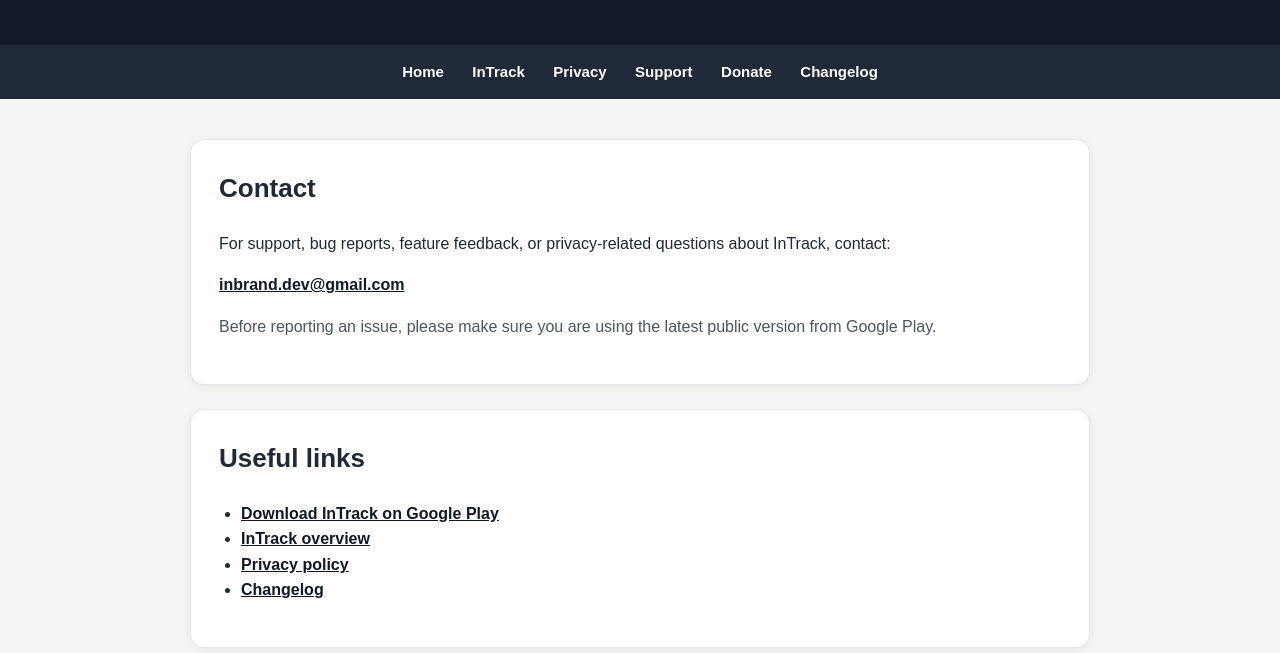
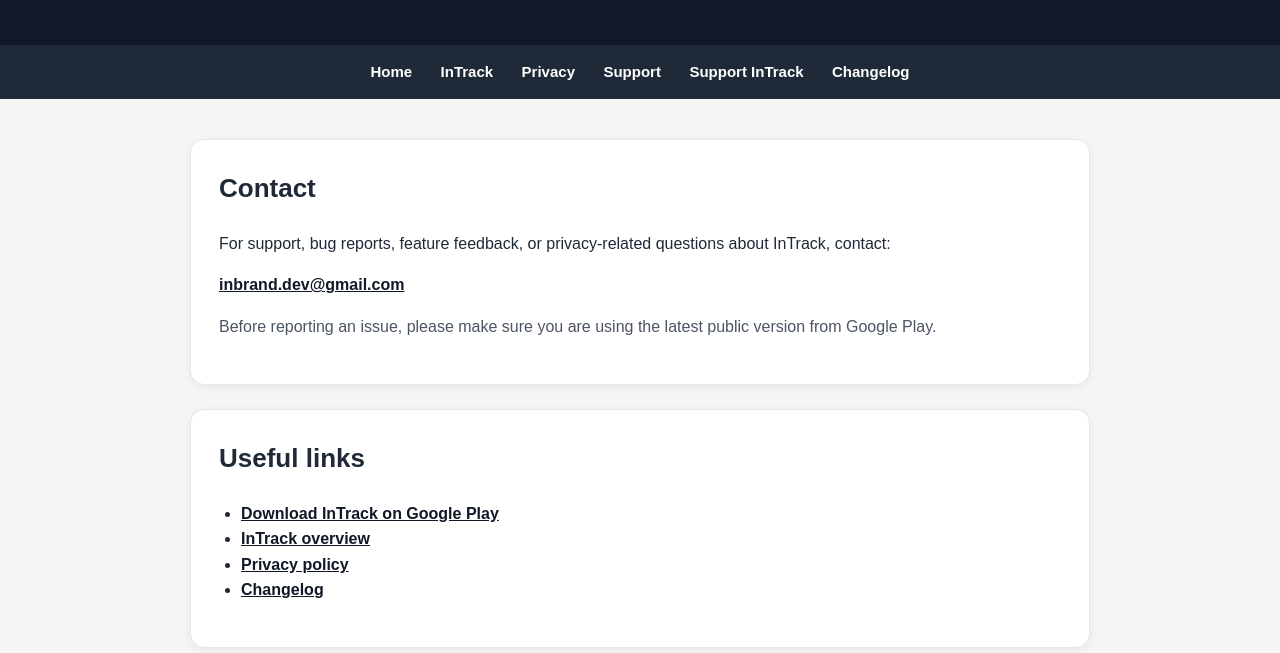
Before and after one commit to inbrand-dev/inbrands-site, a plain HTML site: page support.html in a window 1280 px wide. Shown: the part 147-800 px from the top of the page. Drawn offline with Linux system fonts and the light colour scheme.

Commit message:
Update navigation to Support InTrack page

```diff
--- a/support.html
+++ b/support.html
@@ -125,7 +125,7 @@
     <a href="intrack-android-habit-tracker.html">InTrack</a>
     <a href="intrack-privacy-policy.html">Privacy</a>
     <a href="support.html">Support</a>
-    <a href="donate.html">Donate</a>
+    <a href="support-intrack.html">Support InTrack</a>
     <a href="changelog.html">Changelog</a>
   </nav>
 
```
